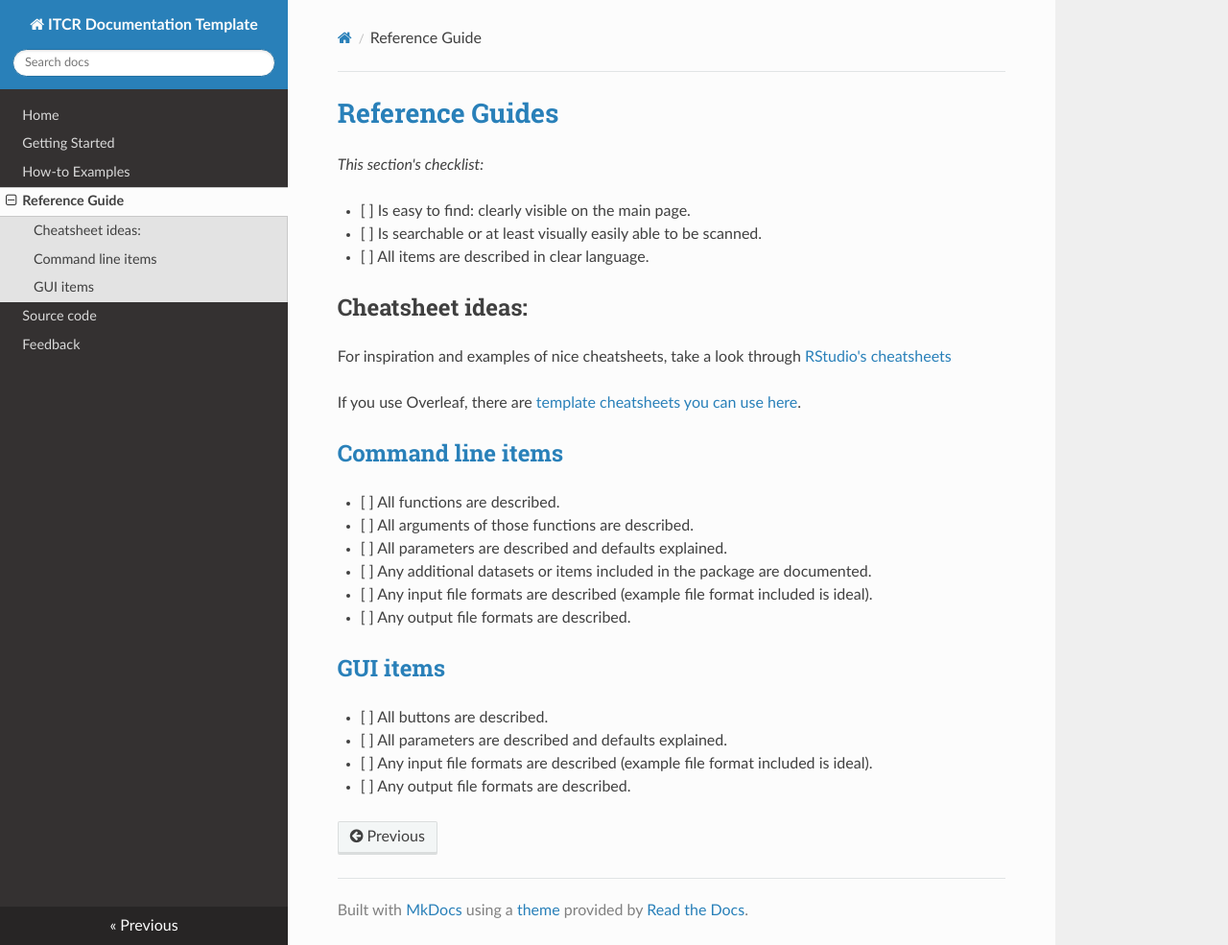
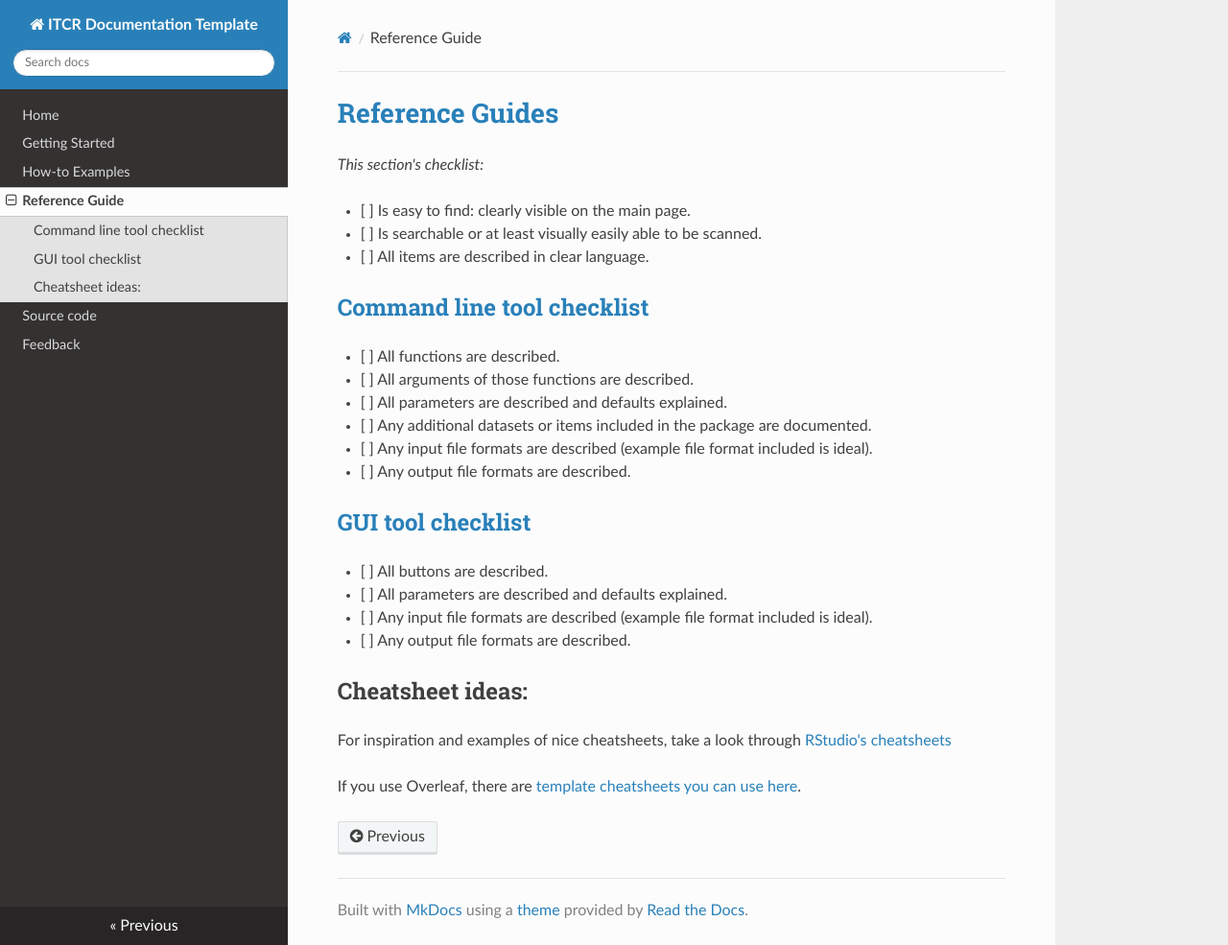
Before and after one commit to cansavvy/itcr-template-documentation, an MkDocs documentation site: the page built from docs/reference_guide_template.md, in a window 1280 px wide and 985 px high. Shown: the whole window at 96% size. Built offline with MkDocs 1.6.1, drawn with Linux system fonts in a browser that asks for light colours; nearby versions of some CDN libraries; some of the changed lines change nothing that is shown.

Commit message:
Add more to ref guide template

```diff
--- a/docs/reference_guide_template.md
+++ b/docs/reference_guide_template.md
@@ -6,13 +6,7 @@ _This section's checklist:_
 - [ ] Is searchable or at least visually easily able to be scanned.
 - [ ] All items are described in clear language.
 
-## Cheatsheet ideas:
-
-For inspiration and examples of nice cheatsheets, take a look through [RStudio's cheatsheets](https://www.rstudio.com/resources/cheatsheets/)
-
-If you use Overleaf, there are [template cheatsheets you can use here](https://www.overleaf.com/gallery/tagged/cheat-sheet).
-
-## [Command line items](Link to subsection of chapter about command line ref docs)
+## [Command line tool checklist](Link to subsection of chapter about command line ref docs)
   - [ ] All functions are described.
   - [ ] All arguments of those functions are described.
   - [ ] All parameters are described and defaults explained.
@@ -20,8 +14,14 @@ If you use Overleaf, there are [template cheatsheets you can use here](https://w
   - [ ] Any input file formats are described (example file format included is ideal).
   - [ ] Any output file formats are described.
 
-## [GUI items](Link to subsection of chapter about GUI ref docs)
+## [GUI tool checklist](Link to subsection of chapter about GUI ref docs)
   - [ ] All buttons are described.
   - [ ] All parameters are described and defaults explained.
   - [ ] Any input file formats are described (example file format included is ideal).
   - [ ] Any output file formats are described.
+
+## Cheatsheet ideas:
+
+For inspiration and examples of nice cheatsheets, take a look through [RStudio's cheatsheets](https://www.rstudio.com/resources/cheatsheets/)
+
+If you use Overleaf, there are [template cheatsheets you can use here](https://www.overleaf.com/gallery/tagged/cheat-sheet).
```
